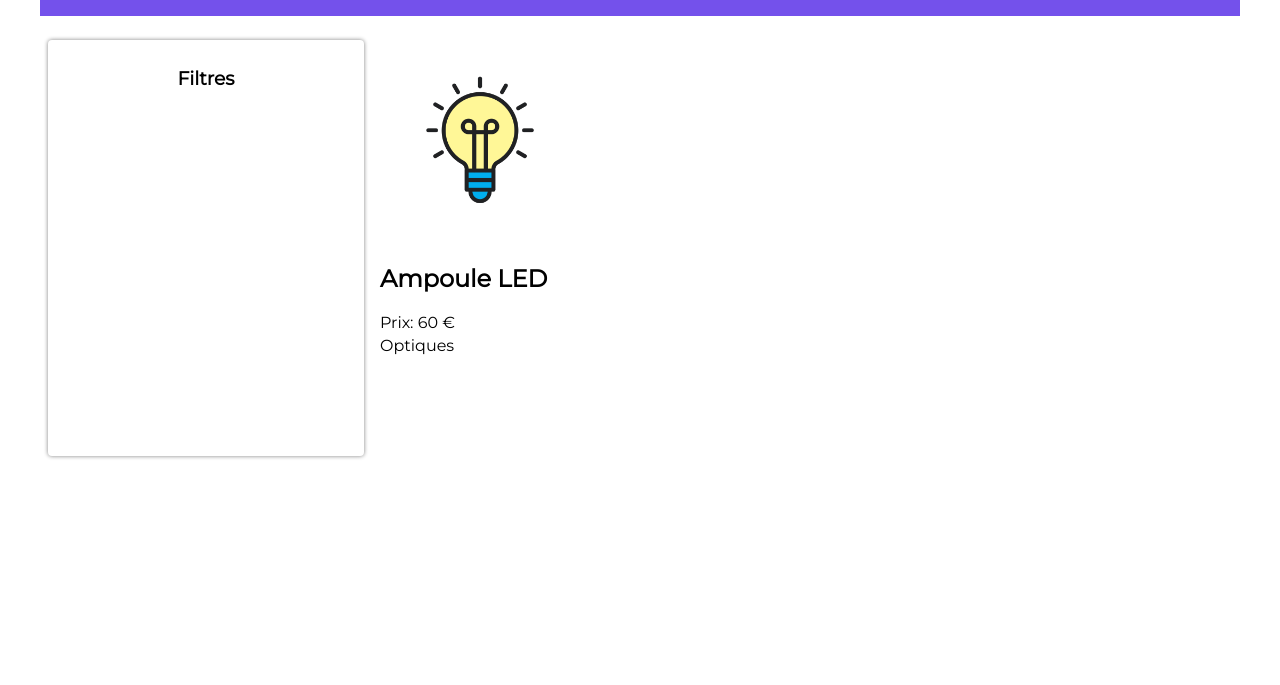
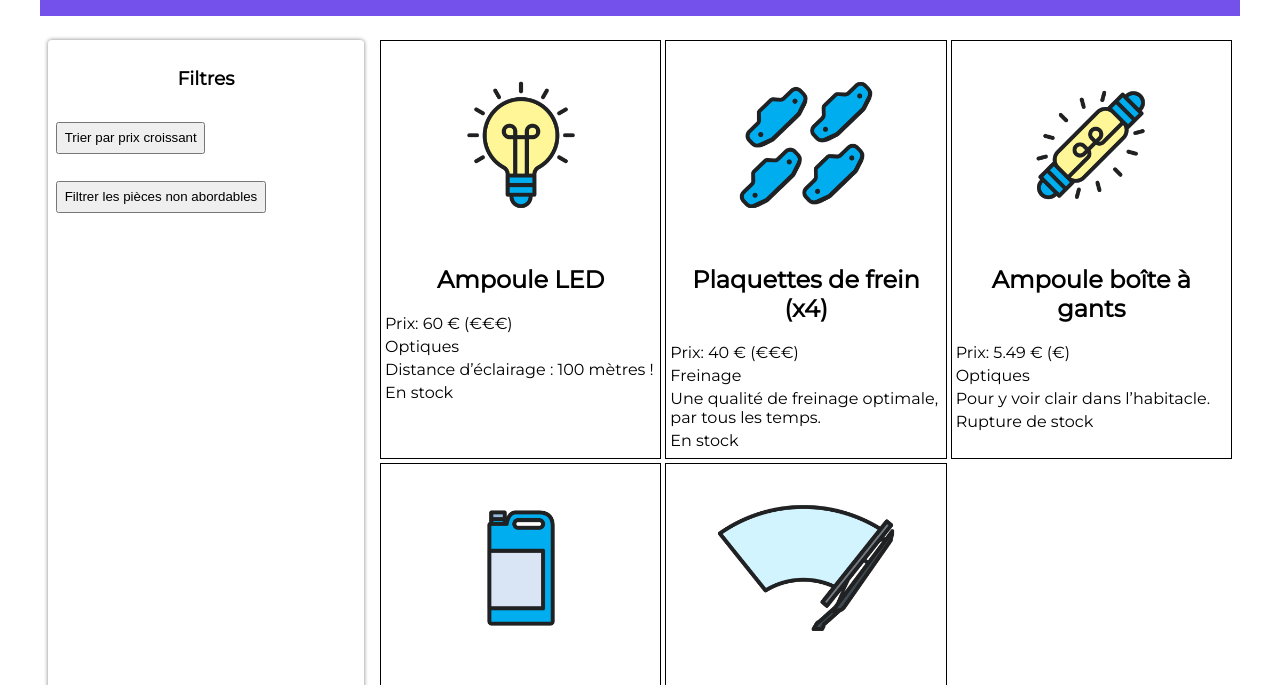
Before and after one commit to JulienLach/javascript-exercices, a website: page exercices_JS_openclassrooms/index.html in a window 1280 px wide. Shown: the part 98-783 px from the top of the page. Drawn offline with Linux system fonts and the light colour scheme.

Commit message:
exercice DOM JSON

```diff
--- a/exercices_JS_openclassrooms/index.html
+++ b/exercices_JS_openclassrooms/index.html
@@ -1,11 +1,13 @@
 <!DOCTYPE html>
 <html lang="fr">
+
 <head>
 	<meta charset="utf-8">
 	<title>Les Bonnes Pièces</title>
 	<link rel="stylesheet" href="styles.css">
 	<script type="module" src="pieces.js"></script>
 </head>
+
 <body>
 	<header>
 		<img src="images/logo-les-bonnes-pieces.png" alt="LOGO">
@@ -15,6 +17,9 @@
 		<!-- Menu de recherche -->
 		<section class="filtres">
 			<h3>Filtres</h3>
+			<button class="btn btn-trier">Trier par prix croissant</button>
+			<br>
+			<button class="btn btn-filtrer">Filtrer les pièces non abordables</button>
 		</section>
 
 		<!-- Fiches produits -->
@@ -22,4 +27,5 @@
 		</section>
 	</main>
 </body>
+
 </html>
--- a/exercices_JS_openclassrooms/package.json
+++ b/exercices_JS_openclassrooms/package.json
@@ -4,8 +4,8 @@
   "description": "Support de Code pour le cours OpenClassrooms Creez des pages web dynamiques avec javascript",
   "main": "pieces.js",
   "scripts": {
-    "start":"http-server",
-    "dev":"http-server"
+    "start": "http-server",
+    "dev": "http-server"
   },
   "repository": {
     "type": "git",
--- a/exercices_JS_openclassrooms/pieces.js
+++ b/exercices_JS_openclassrooms/pieces.js
@@ -1,28 +1,67 @@
 // Récupération des pièces depuis le fichier JSON
-const reponse = await fetch("pieces-autos.json");
+const reponse = await fetch('pieces-autos.json');
 const pieces = await reponse.json();
-const article = pieces[0];
+
+for (let i = 0; i < pieces.length; i++) {
+
+    const article = pieces[i];
+    // Récupération de l'élément du DOM qui accueillera les fiches
+    const sectionFiches = document.querySelector(".fiches");
+    // Création d’une balise dédiée à une pièce automobile
+    const pieceElement = document.createElement("article");
+    // Création des balises
+    const imageElement = document.createElement("img");
+    imageElement.src = article.image;
+    const nomElement = document.createElement("h2");
+    nomElement.innerText = article.nom;
+    const prixElement = document.createElement("p");
+    prixElement.innerText = "Prix: " + article.prix + " €" + (article.prix < 35 ? " (€)" : " (€€€)");
+    const categorieElement = document.createElement("p");
+    categorieElement.innerText = article.categorie ?? "(aucune catégorie)";
+    const descriptionElement = document.createElement("p");
+    descriptionElement.innerText = article.description ?? "Pas de description pour le moment.";
+    const stockElement = document.createElement("p");
+    stockElement.innerText = article.disponibilite ? "En stock" : "Rupture de stock";
+
+    // On rattache la balise article a la section Fiches
+    sectionFiches.appendChild(pieceElement);
+    // On rattache l’image à pieceElement (la balise article)
+    pieceElement.appendChild(imageElement);
+    pieceElement.appendChild(nomElement);
+    pieceElement.appendChild(prixElement);
+    pieceElement.appendChild(categorieElement);
+    // Rattacher les éléments au DOM pour l'exercice
+    pieceElement.appendChild(descriptionElement);
+    pieceElement.appendChild(stockElement);
+
+}
+
+const boutonTrier = document.querySelector(".btn-trier");
+boutonTrier.addEventListener("click", function () {
+    const piecesTriees = Array.from(pieces);
+    piecesTriees.sort(function (a, b) {
+        return a.prix - b.prix;
+    });
+    console.log(piecesTriees);
+});
 
 
-// Création des balises HTML des produits
-const imageElement = document.createElement("img");
-// Ensuite je vais chercher la donnée image de mon article
-imageElement.src = article.image;
+const boutonFiltrer = document.querySelector(".btn-filtrer");
+boutonFiltrer.addEventListener("click", function () {
+    const pieceFiltrees = pieces.filter(function (piece) {
+        return piece.prix <= 35;
+    });
+    console.log(pieceFiltrees)
+});
 
-const nomElement = document.createElement("h2");
-// meme chose pour aller chercher le nom de l'article
-nomElement.innerText = article.nom;
+/*
+À vous de jouer !
+Depuis la branche P2C1-Exercice, éditez les fichiers pieces.js et
+index.html pour y ajouter les fonctionnalités suivantes :
 
-const prixElement = document.createElement("p");
-prixElement.innerText = "Prix: " + article.prix + " €";
+filtrer la liste des pièces pour n’afficher que celles qui ont
+une description, à l’aide d’un bouton que vous ajouterez dans le HTML ;
 
-const categorieElement = document.createElement("p");
-categorieElement.innerText = article.categorie;
-
-
-// Rattacher les childs à l'élément parent du DOM fiches avec appenChild
-const sectionFiches = document.querySelector(".fiches");
-sectionFiches.appendChild(imageElement);
-sectionFiches.appendChild(nomElement);
-sectionFiches.appendChild(prixElement);
-sectionFiches.appendChild(categorieElement);
+ordonner les listes selon le prix en ordre décroissant, à l’aide
+d’un bouton que vous ajouterez dans le HTML.
+*/
--- a/exercices_JS_openclassrooms/styles.css
+++ b/exercices_JS_openclassrooms/styles.css
@@ -17,10 +17,12 @@ header {
 	text-align: center;
 	color: white;
 }
+
 header img {
 	height: 60px;
 	margin-left: 1rem;
 }
+
 header h1 {
 	flex-grow: 1;
 }
@@ -38,6 +40,7 @@ main {
 	min-width: 300px;
 	min-height: 400px;
 }
+
 .filtres h3 {
 	text-align: center;
 }
@@ -45,11 +48,33 @@ main {
 .fiches {
 	flex: 1;
 	margin: 8px;
+	display: grid;
+	grid-template-columns: repeat(3, 1fr);
+	gap: 4px;
 }
-.fiches img {
+
+.fiches article {
+	border: 1px solid black;
+	padding: 4px;
+}
+
+.fiches article img {
+	display: block;
+	margin-left: auto;
+	margin-right: auto;
 	max-width: 200px;
 }
-.fiches p {
+
+.fiches article p {
 	margin-top: 4px;
 	margin-bottom: 4px;
 }
+
+.fiches article h2 {
+	text-align: center;
+}
+
+.btn {
+	padding: 0.5em;
+	margin: 1em auto;
+}
```
Lines whose indentation alone changed are shown as unchanged.
